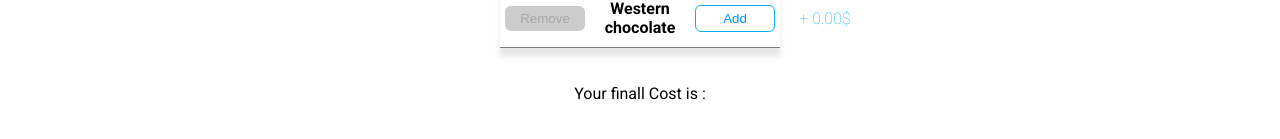
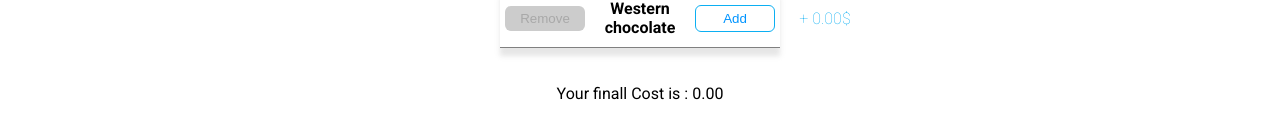
Before and after one commit to uranium93/pizza-application-react, a React (Create React App) app: page /orderPizza in a window 1280 px wide. Shown: the part 271-410 px from the top of the page. Built offline with nearby package versions, Linux system fonts and the light colour scheme.

Commit message:
sending ingredient instead of cost and calculate it in the foodBuilder

```diff
--- a/src/Containers/FoodBuilder/FoodBuilder.js
+++ b/src/Containers/FoodBuilder/FoodBuilder.js
@@ -96,10 +96,16 @@ confirmOrder =()=>{
 			})
 		 .catch(error  =>this.setState({loading:false}))
 	*/
-	const total= encodeURIComponent(this.state.totalPrice)
+
+	const ingQuery= [];
+	for(let key in this.state.ingredients){
+		ingQuery.push(encodeURIComponent(key)+'='+encodeURIComponent(this.state.ingredients[key]))
+	}
+	const query = ingQuery.join('&')
+
 	this.props.history.push({
 		pathname:'orderPizza',
-		search:'cost='+total
+		search:query
 
 		})
 	console.log(this.props.history)
--- a/src/Containers/FoodOrder/FoodOrder.js
+++ b/src/Containers/FoodOrder/FoodOrder.js
@@ -3,12 +3,23 @@ import styles from './FoodOrder.module.css'
 import Supplements from '../../Components/Supplements/Supplements'
 import axios from '../../axios-pizza'
 
+/////////////////// prices of all ingredients
+
+const ING_PRICES = {
+		vagies: 0.28,
+		corns:0.52,
+		meat:1.20,
+		mushrooms:1.43
+	}
+
+/////////////////// prices of all supplements
 const SUPP_PRICES={
 	jus       : 0.75,
 	desert    : 1.2,
 	chocolate : 0.80,
 }
-
+			   ///////////////
+//////////////// THE CLASS //////////////////
 class FoodOrder extends Component {
 
 state = {
@@ -22,9 +33,13 @@ state = {
 	}
 
 componentDidMount(){
-
-	const totalcost = new URLSearchParams(this.props.location.search)
-	this.setState({totalPrice:totalcost.get('cost')})
+	let total =0;
+	const ing = new URLSearchParams(this.props.location.search)
+	for (let param of ing.entries()){
+		total+= param[1]*ING_PRICES[param[0]]
+	}
+	total=parseFloat(total).toFixed(2)
+	this.setState({totalPrice:total})
 
 }
 	/////////////////////////////////////////////////////
@@ -55,17 +70,18 @@ removeIng = (removeing)=>{
 	this.setState({supplements:newUpdateIng , totalPrice:newUpdatePrice})
 }
 
+calculatePrice
 
 render(){
 			//////////////////////////////////////////////////////
-//////////////disable button from removing less than 0 ingredietns//////////////
+//////////////disable button from removing less than 0 supplement//////////////
 	const removeDisable= {...this.state.supplements};
 	for (let key in removeDisable ){
 		removeDisable[key]= (removeDisable[key]<=0 )
 	}
 
 			//////////////////////////////////////////////////////
-//////////////disable button from adding more than 2 ingredietns//////////////
+//////////////disable button from adding more than 10 supplements//////////////
 	const addDisable= {...this.state.supplements};
 	for (let key in addDisable ){
 		addDisable[key]= (addDisable[key]>=10 )
```
